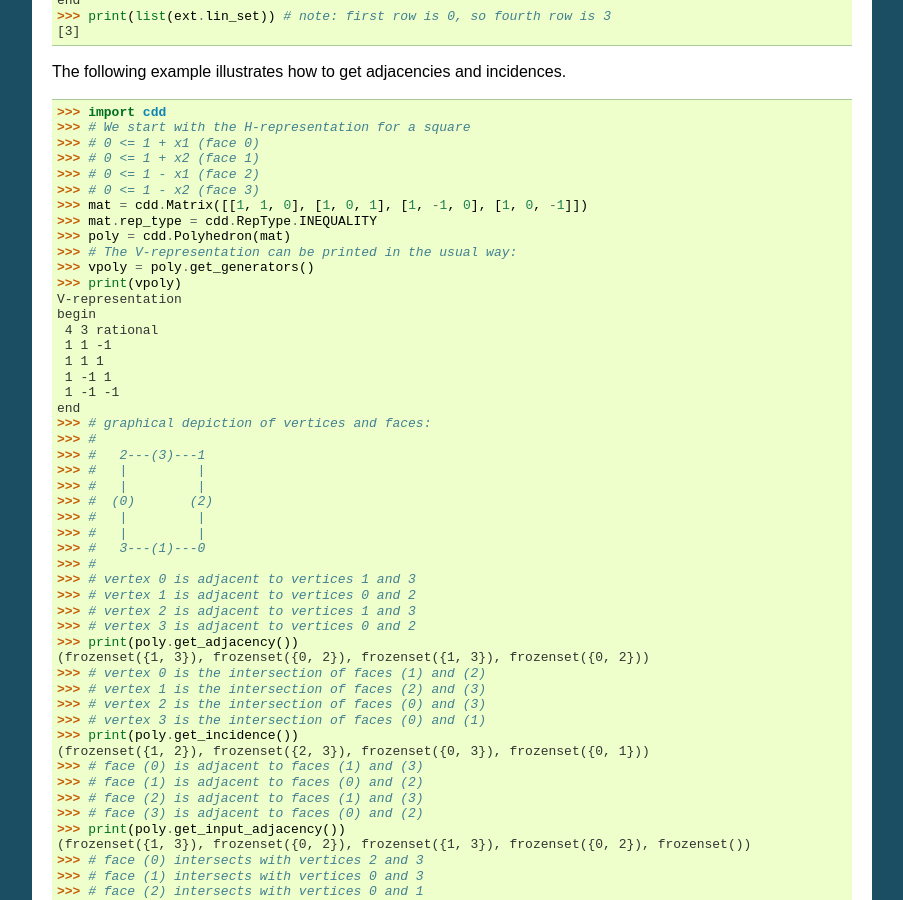
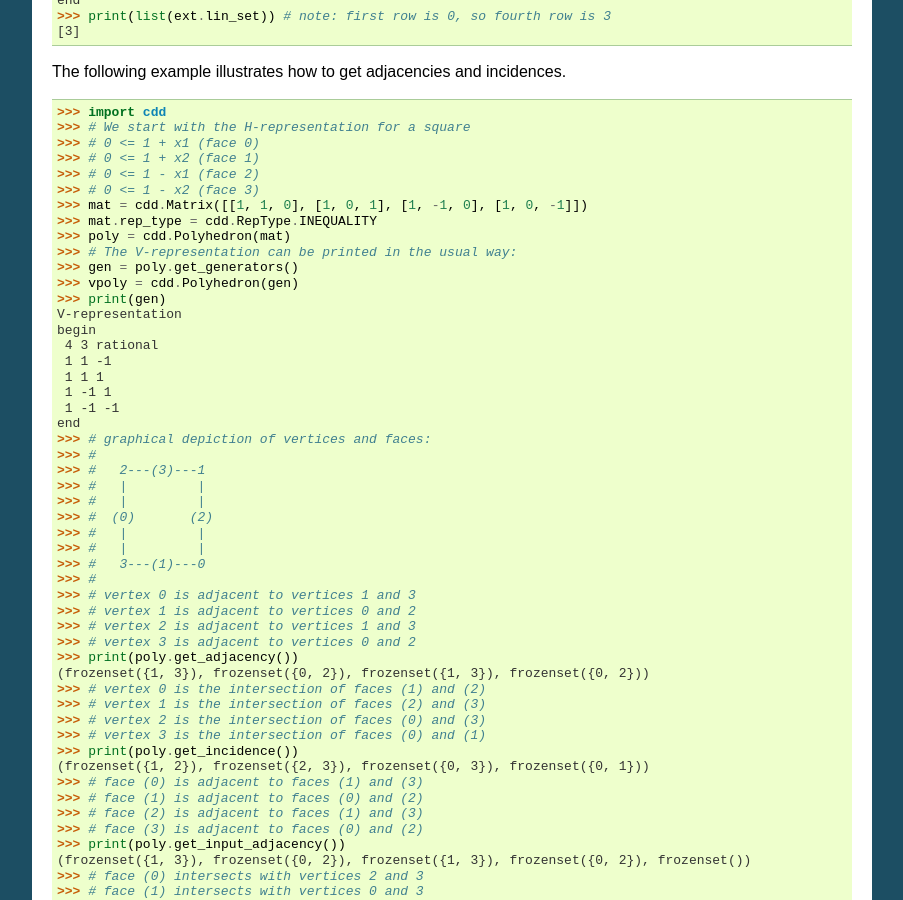
Before and after one commit to mcmtroffaes/pycddlib, a Sphinx documentation site: the page built from docs/polyhedron.rst, in a window 1280 px wide and 900 px high, scrolled down 1938 px. Shown: the whole window, without its empty margins (198-1101 px from the left). Built offline with Sphinx 7.4.7, drawn with Linux system fonts in a browser that asks for light colours; formulas are drawn with MathJax 3.

Commit message:
Fix vpoly issue.

```diff
--- a/docs/polyhedron.rst
+++ b/docs/polyhedron.rst
@@ -133,8 +133,9 @@ The following example illustrates how to get adjacencies and incidences.
 >>> mat.rep_type = cdd.RepType.INEQUALITY
 >>> poly = cdd.Polyhedron(mat)
 >>> # The V-representation can be printed in the usual way:
->>> vpoly = poly.get_generators()
->>> print(vpoly)
+>>> gen = poly.get_generators()
+>>> vpoly = cdd.Polyhedron(gen)
+>>> print(gen)
 V-representation
 begin
  4 3 rational
```
